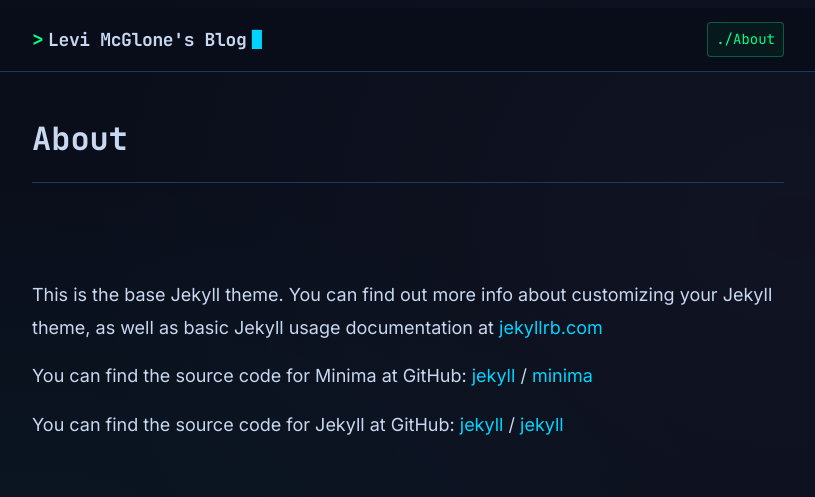
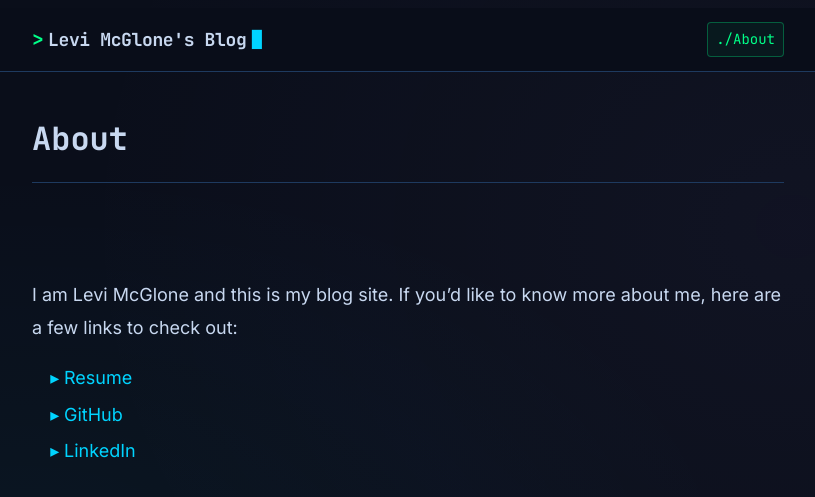
Before and after one commit to mcglonelevi/LeviMcGloneBlog, a Jekyll site: the page built from blog/about.markdown, in a window 1280 px wide and 900 px high. Shown: the top 497 px of the window, without its empty margins (232-1047 px from the left). Built offline with Jekyll 4.4.1, drawn with Linux system fonts in a browser that asks for light colours.

Commit message:
update about page

```diff
--- a/blog/about.markdown
+++ b/blog/about.markdown
@@ -4,15 +4,8 @@ title: About
 permalink: /about/
 ---
 
-This is the base Jekyll theme. You can find out more info about customizing your Jekyll theme, as well as basic Jekyll usage documentation at [jekyllrb.com](https://jekyllrb.com/)
+I am Levi McGlone and this is my blog site. If you'd like to know more about me, here are a few links to check out:
 
-You can find the source code for Minima at GitHub:
-[jekyll][jekyll-organization] /
-[minima](https://github.com/jekyll/minima)
-
-You can find the source code for Jekyll at GitHub:
-[jekyll][jekyll-organization] /
-[jekyll](https://github.com/jekyll/jekyll)
-
-
-[jekyll-organization]: https://github.com/jekyll
+- [Resume](https://levimcglone.com)
+- [GitHub](https://github.com/mcglonelevi)
+- [LinkedIn](https://www.linkedin.com/in/levi-mcglone-83a1a764/)
```
